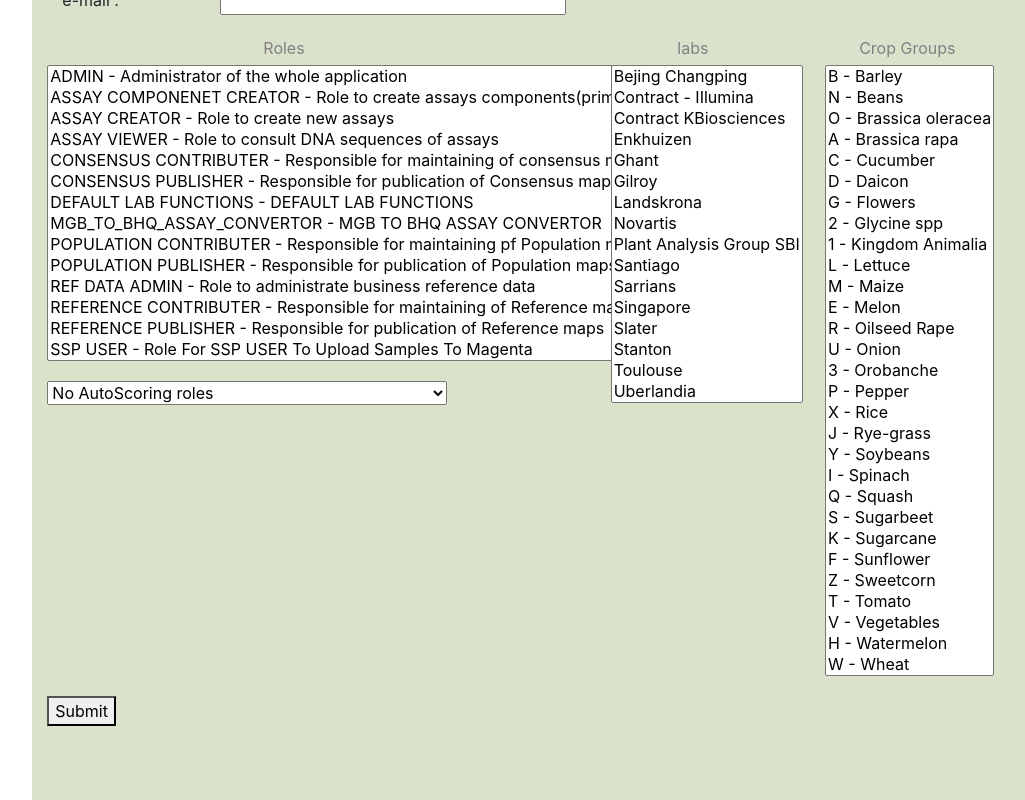
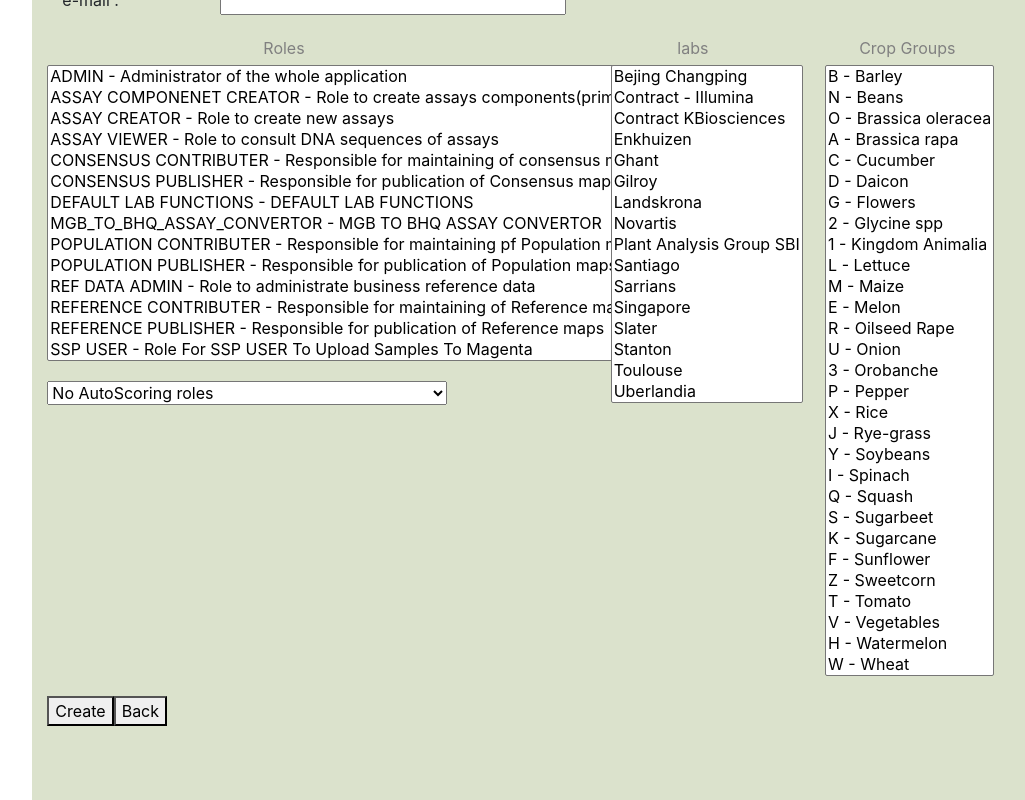
Before and after one commit to Mohamed-Bayoumy/Magenta, a React (Create React App) app: page /User in a window 1280 px wide. Shown: the part 464-1264 px from the top of the page, without its empty margins (181-1206 px from the left). Built offline with nearby package versions, Linux system fonts and the light colour scheme.

Commit message:
restructure

```diff
--- a/src/components/inputForm/inputForm.jsx
+++ b/src/components/inputForm/inputForm.jsx
@@ -119,7 +119,8 @@
             />
 
             <SelectionFields />
-            <button type="submit">Submit</button>
+            <button type="submit">Create</button>
+            <button>Back</button>
           </form>
         </div>
       </div>
```
